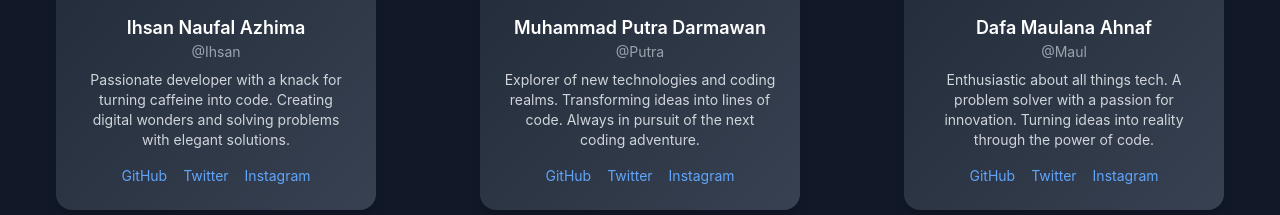
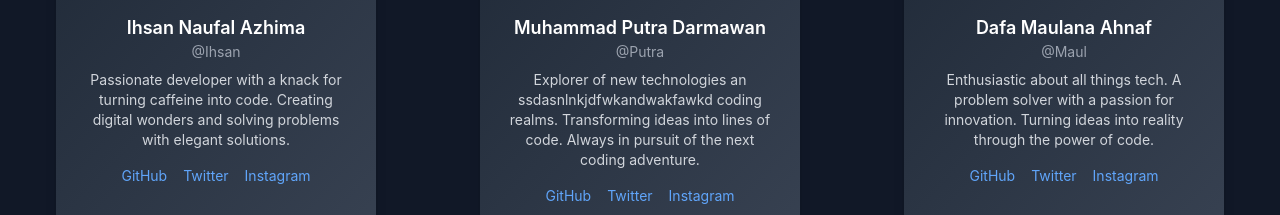
Before and after one commit to onpilot/cra-gh-pages, a React (Create React App) app: page / in a window 1280 px wide. Shown: the part 238-453 px from the top of the page. Built offline with nearby package versions, Linux system fonts and the light colour scheme.

Commit message:
yohoyhoyho

```diff
--- a/src/data/profileDetails.js
+++ b/src/data/profileDetails.js
@@ -10,7 +10,7 @@ export const profileDetails = [
   {
     nickName: "Putra",
     fullName: "Muhammad Putra Darmawan",
-    bio: "Explorer of new technologies and coding realms. Transforming ideas into lines of code. Always in pursuit of the next coding adventure.",
+    bio: "Explorer of new technologies an ssdasnlnkjdfwkandwakfawkd coding realms. Transforming ideas into lines of code. Always in pursuit of the next coding adventure.",
     github: "https://www.github.com/MuhammadPutra99",
     twitter: "https://twitter.com/",
     instagram: "https://instagram.com/",
```
